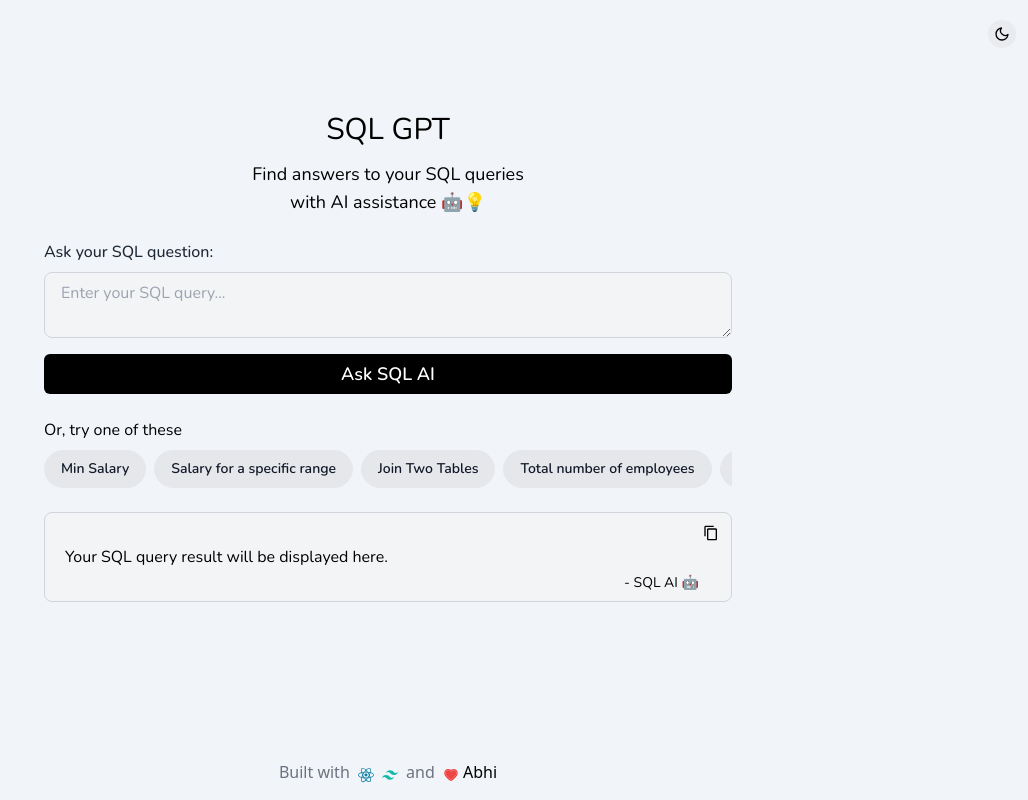
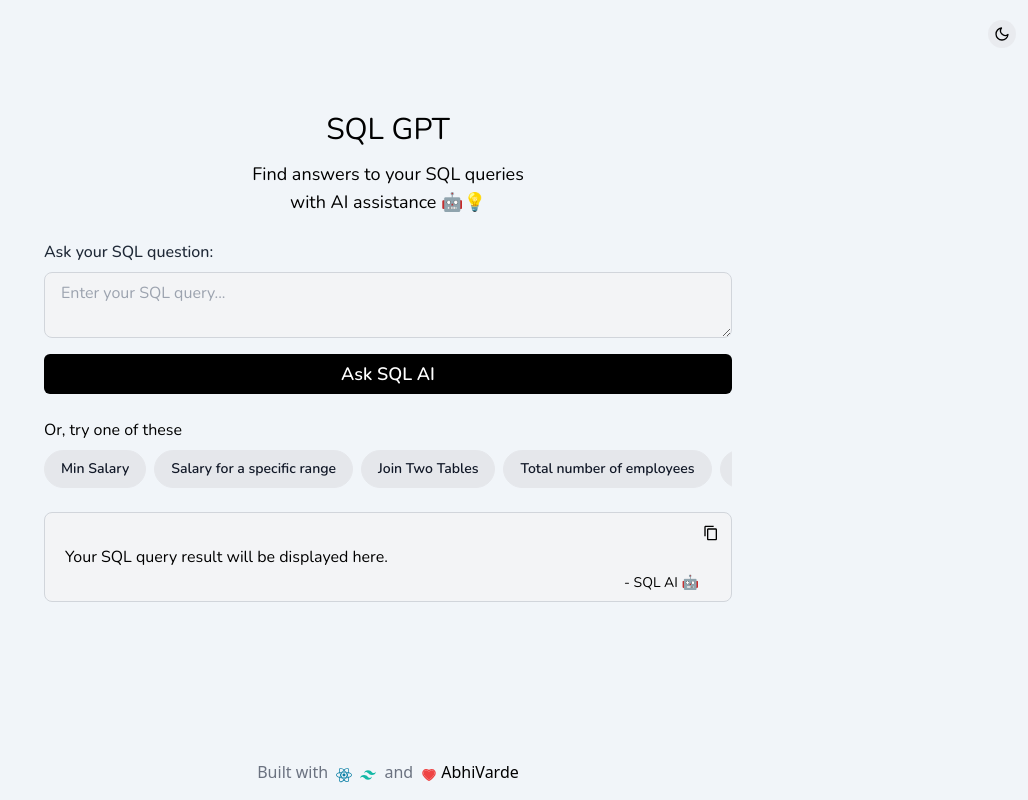
Before and after one commit to AbhiVarde/SQL-AI, a React (Vite) app: page / in a window 1280 px wide. Shown: the whole page, without its empty margins (252-1280 px from the left). Built offline with nearby package versions, Linux system fonts and the light colour scheme.

Commit message:
initial commit

```diff
--- a/src/App.tsx
+++ b/src/App.tsx
@@ -230,7 +230,7 @@ function App() {
           href="https://abhivarde.vercel.app"
           className={`${darkMode ? "text-white" : "text-black"}`}
         >
-          Abhi
+          AbhiVarde
         </a>
       </footer>
     </div>
```
